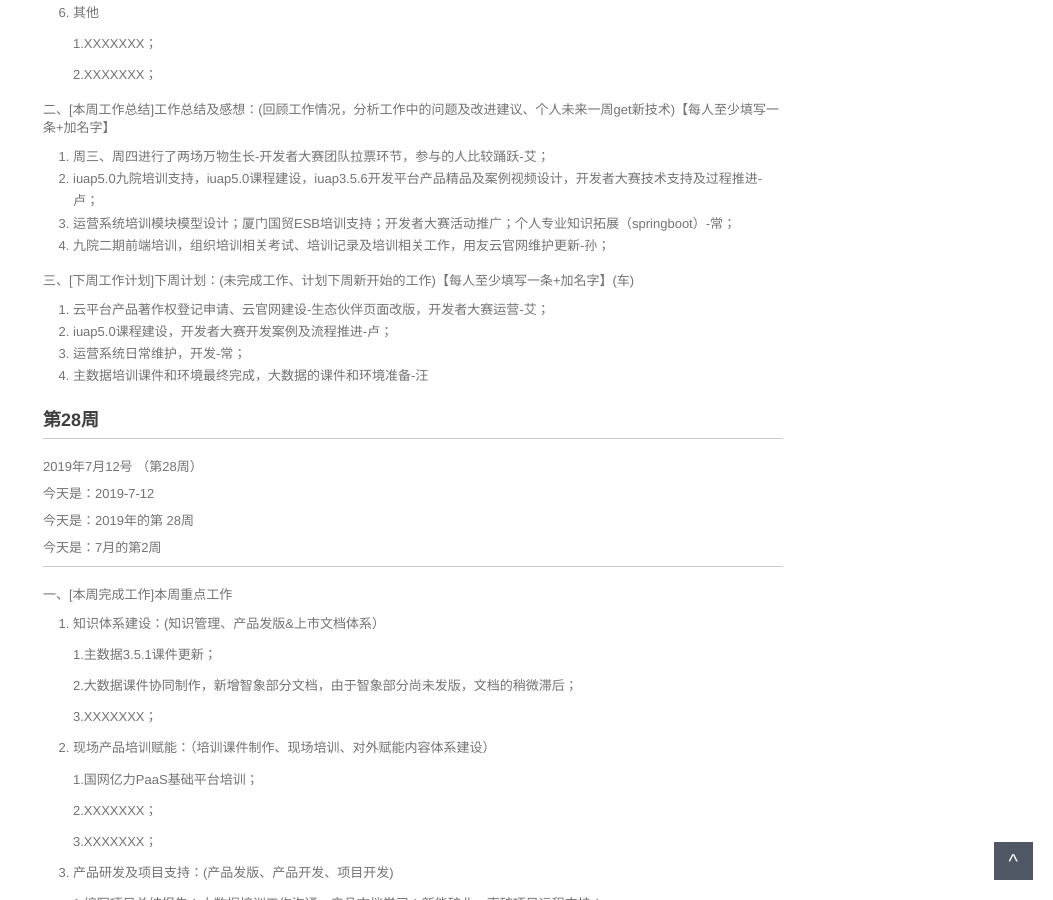
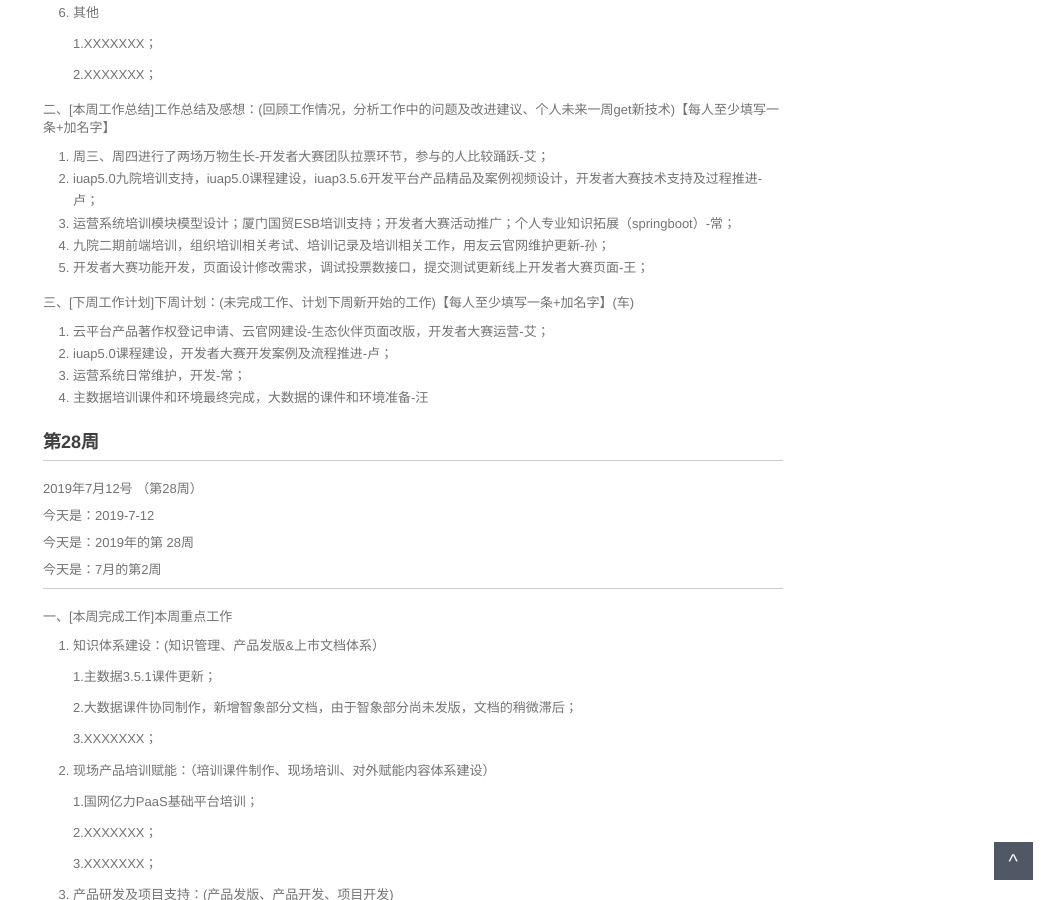
Before and after one commit to walllFlower/blog, a Jekyll site: the page built from _posts/2018-07-17-day_report_cxz.md, in a window 1280 px wide and 900 px high, scrolled down 1156 px. Shown: the whole window, without its empty margins (227-1280 px from the left). Built offline with Jekyll 4.4.1, drawn with Linux system fonts in a browser that asks for light colours; comment, search, counter and statistics services are not loaded.

Commit message:
Update 2018-07-17-day_report_cxz.md

```diff
--- a/_posts/2018-07-17-day_report_cxz.md
+++ b/_posts/2018-07-17-day_report_cxz.md
@@ -76,6 +76,8 @@ categories: 技术运营工作周报
 2. iuap5.0九院培训支持，iuap5.0课程建设，iuap3.5.6开发平台产品精品及案例视频设计，开发者大赛技术支持及过程推进-卢；
 3. 运营系统培训模块模型设计；厦门国贸ESB培训支持；开发者大赛活动推广；个人专业知识拓展（springboot）-常；
 4. 九院二期前端培训，组织培训相关考试、培训记录及培训相关工作，用友云官网维护更新-孙；
+5. 开发者大赛功能开发，页面设计修改需求，调试投票数接口，提交测试更新线上开发者大赛页面-王；
+
 
 三、[下周工作计划]下周计划：(未完成工作、计划下周新开始的工作)【每人至少填写一条+加名字】(车)
 
```
